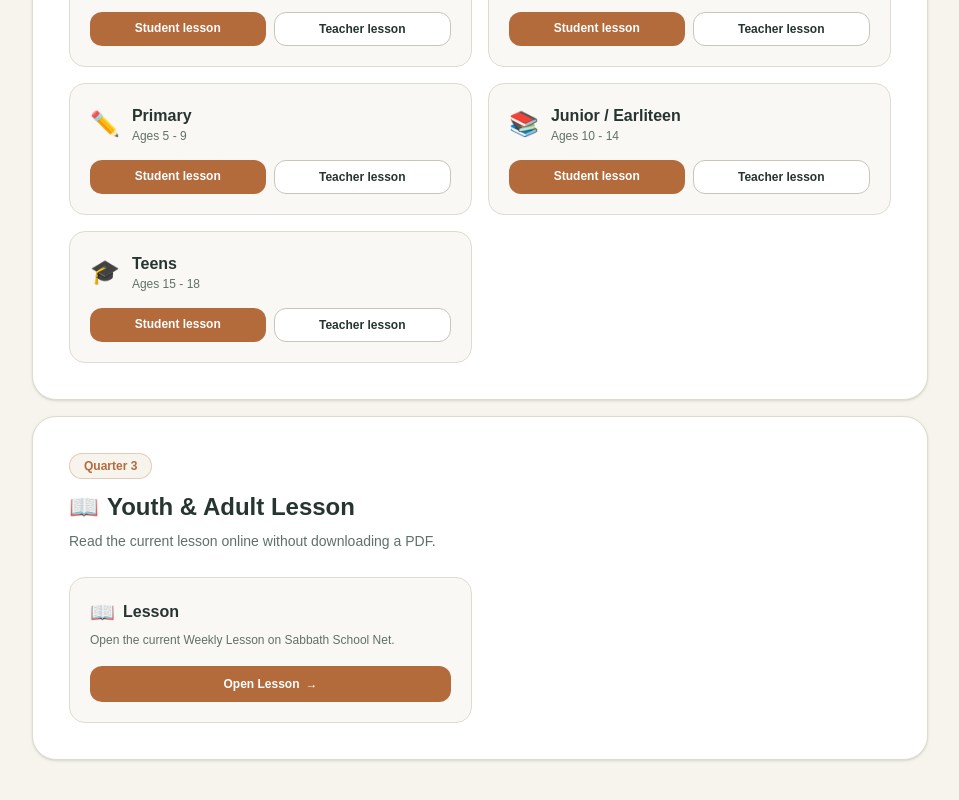
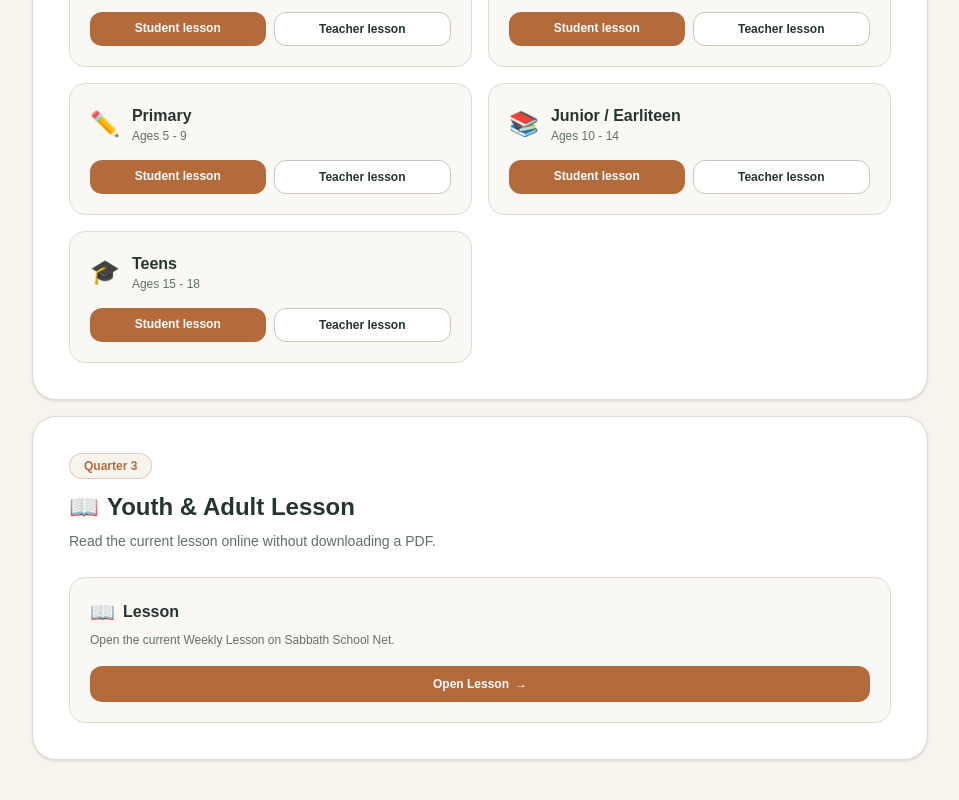
Before and after one commit to MwendaCipi/lomalinda, a Next.js app in the folder frontend/: page /share/sabbath-school in a window 1280 px wide. Shown: the part 707-1507 px from the top of the page, without its empty margins (160-1119 px from the left). Built offline with nearby package versions, Linux system fonts and the light colour scheme; no server answers.

Commit message:
Expand youth adult lesson card

```diff
--- a/frontend/src/app/share/sabbath-school/page.tsx
+++ b/frontend/src/app/share/sabbath-school/page.tsx
@@ -104,7 +104,7 @@ export default function SabbathSchoolPage() {
               {adultLessonLinks.map((item) => (
                 <div
                   key={item.title}
-                  className="flex flex-col justify-between rounded-2xl border border-[#dfdbd1] bg-[#f7f4ee]/60 p-5 transition hover:border-[#b36b3c] hover:bg-white"
+                  className="flex flex-col justify-between rounded-2xl border border-[#dfdbd1] bg-[#f7f4ee]/60 p-5 transition hover:border-[#b36b3c] hover:bg-white sm:col-span-2"
                 >
                   <div>
                     <div className="flex items-center gap-2">
```
